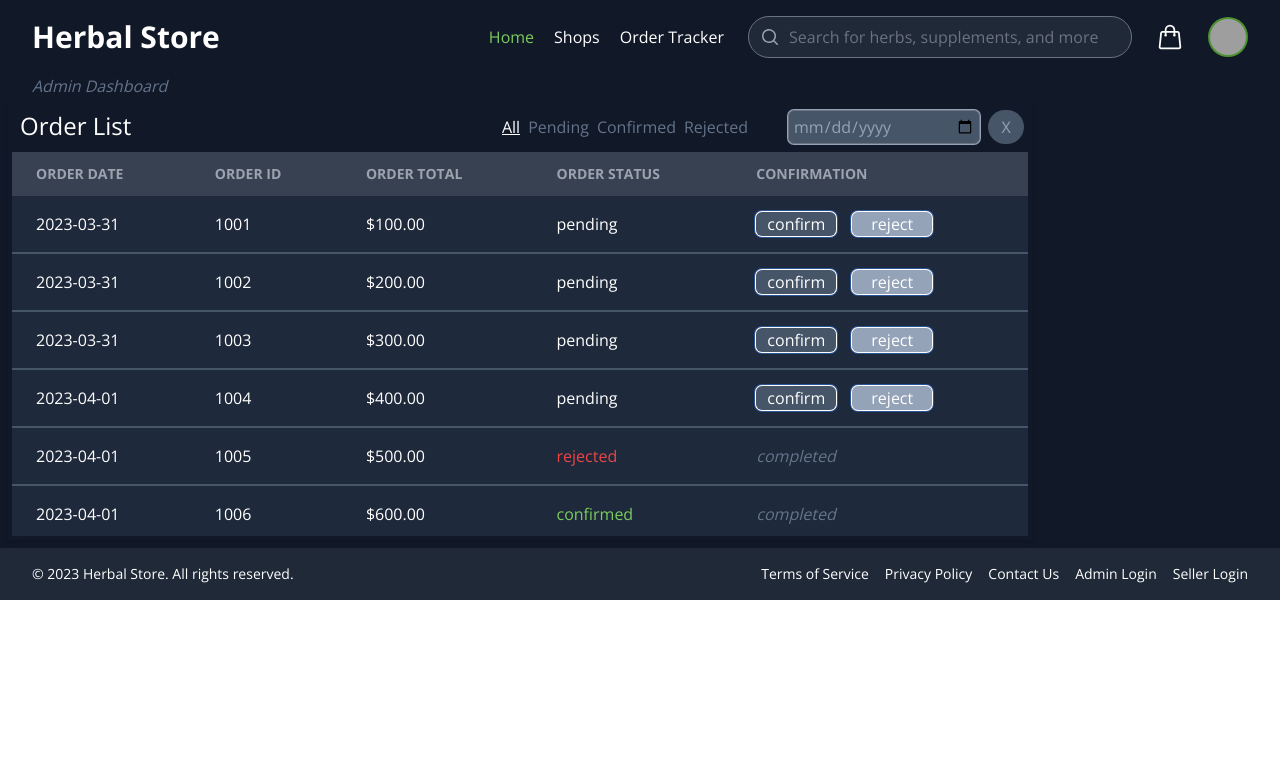
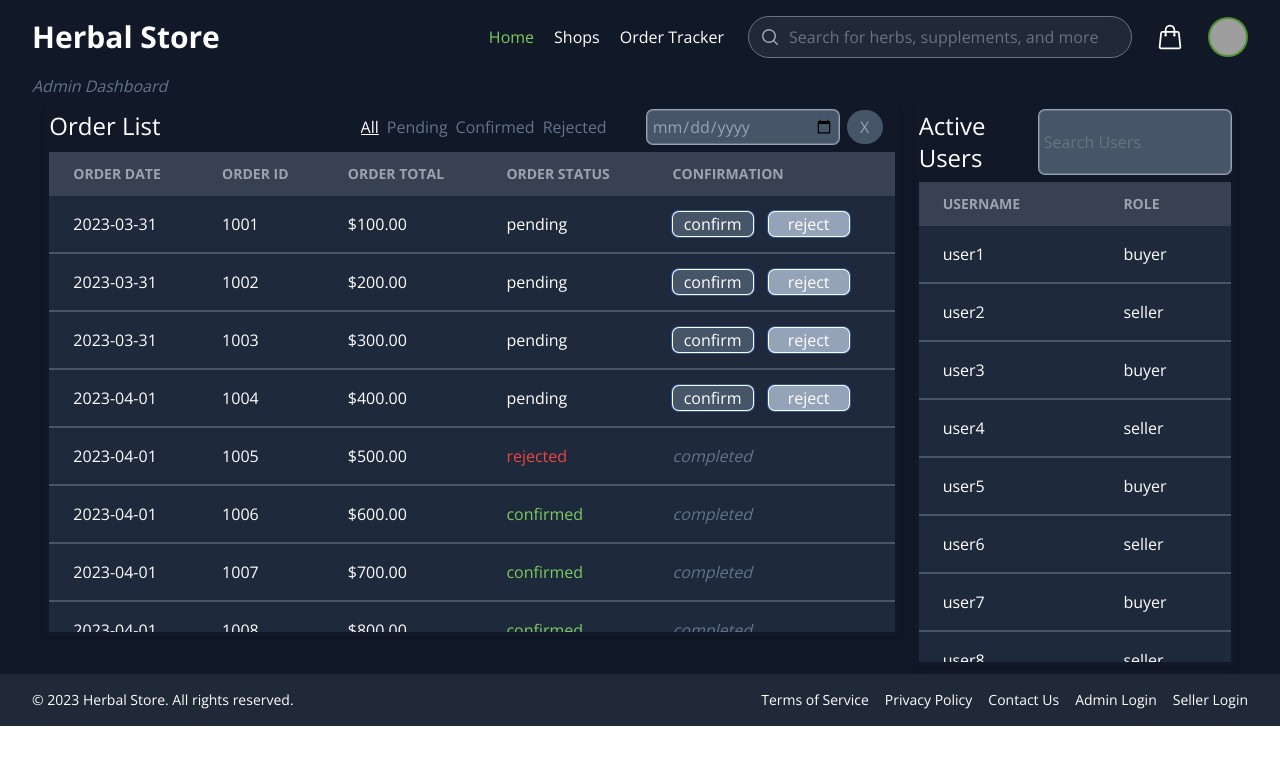
Before and after one commit to Red-Stream-Y3/DS-assignment, a React (Create React App) app in the folder FrontEnd/herbal-store/: page /admin in a window 1280 px wide. Shown: the top 764 px of the page. Built offline with nearby package versions, Linux system fonts and the light colour scheme; grey boxes are pictures that could not be loaded.

Commit message:
admin user list component completed

```diff
--- a/FrontEnd/herbal-store/src/components/adminDash/OrderFilter.jsx
+++ b/FrontEnd/herbal-store/src/components/adminDash/OrderFilter.jsx
@@ -68,7 +68,7 @@ const OrderFilter = (props) => {
     }
 
     return (
-        <div className="w-full flex justify-between m-2">
+        <div className="w-full flex justify-between my-2">
             <div className="text-2xl">Order List</div>
             <div className="flex flex-wrap pr-3">
                 <input
--- a/FrontEnd/herbal-store/src/components/adminDash/OrderList.jsx
+++ b/FrontEnd/herbal-store/src/components/adminDash/OrderList.jsx
@@ -37,7 +37,12 @@ const OrderList = (props) => {
                 orderFilter={orderFilter}
                 date={filterDate}
                 setDate={setFilterDate} />
-            <div className="h-96 overflow-x-auto">
+            <div
+                className="overflow-x-auto"
+                style={{
+                    maxHeight: "30rem",
+                    minHeight: "20rem",
+                    }}>
                 <table
                     className="w-full border-collapse text-left text-grey-400">
                     <thead className="text-sm uppercase bg-gray-700 text-gray-400">
--- /dev/null
+++ b/FrontEnd/herbal-store/src/components/adminDash/UserFilter.jsx
@@ -0,0 +1,23 @@
+import React from "react";
+
+const UserFilter = (props) => {
+
+    const handleSearchChange = ({target}) => {
+        props.setSearch(target.value);
+    }
+
+    return (
+        <div className="my-2 flex justify-between">
+               <div className="text-2xl inline-block">Active Users</div>
+                <input
+                    id="adminUserSearch"
+                    className="ml-10 w-48 p-1 bg-slate-600 rounded-md ring-1 ring-slate-400 text-slate-400"
+                    type="text"
+                    value={props.search}
+                    onChange={handleSearchChange}
+                    placeholder="Search Users" />
+            </div>
+    );
+}
+
+export default UserFilter;
--- /dev/null
+++ b/FrontEnd/herbal-store/src/components/adminDash/UserList.jsx
@@ -0,0 +1,55 @@
+import React, { useState, useEffect } from "react";
+
+import UserFilter from "./UserFilter";
+
+const UserList = (props) => {
+
+    const [users, setUsers] = useState(props.users);
+    const [search, setSearch] = useState("");
+
+    //filter users based on search
+    useEffect(() => {
+        if(search===""){
+            setUsers(props.users);
+        } else {
+            setUsers(props.users.filter(user =>
+                user.username.toLowerCase().includes(search.toLowerCase())));
+        }
+    }, [search, props.users]);
+
+    return (
+        <div className="p-1 shadow-md text-white">
+            <UserFilter
+                search={search}
+                setSearch={setSearch} />
+            <div
+                className="overflow-x-auto"
+                style={{
+                    maxHeight: "30rem",
+                    minHeight: "20rem",
+                    }}>
+                <table
+                    className="w-full border-collapse text-left text-grey-400">
+                    <thead className="text-sm uppercase bg-gray-700 text-gray-400">
+                        <tr>
+                            <th scope="col" className="px-6 py-3">Username</th>
+                            <th scope="col" className="px-6 py-3">Role</th>
+                        </tr>
+                    </thead>
+                    <tbody>
+                        {users.map((user) => (
+                            <tr
+                                key={user.username}
+                                className="bg-slate-800 border-b-2 border-slate-600 m-10 hover:bg-slate-700">
+                                <td className="px-6 py-4">{user.username}</td>
+                                <td className="px-6 py-4">{user.role}</td>
+                            </tr>
+                        ))}
+                    </tbody>
+                </table>
+            </div>
+        </div>
+    );
+}
+
+export default UserList;
--- a/FrontEnd/herbal-store/src/components/index.jsx
+++ b/FrontEnd/herbal-store/src/components/index.jsx
@@ -10,5 +10,6 @@ export { default as ProductCard } from './storeFront/ProductCard';
 
 // admin components
 export { default as OrderList } from './adminDash/OrderList';
+export { default as UserList } from './adminDash/UserList';
 
 // seller components
--- a/FrontEnd/herbal-store/src/pages/AdminDash.jsx
+++ b/FrontEnd/herbal-store/src/pages/AdminDash.jsx
@@ -1,7 +1,11 @@
 import React from "react";
 
-import { Navbar, Footer } from "../components";
-import { OrderList } from "../components";
+import {
+    Navbar,
+    Footer,
+    OrderList,
+    UserList
+} from "../components";
 
 const AdminDash = () => {
 
@@ -36,15 +40,73 @@ const AdminDash = () => {
         orderDate: "2023-04-01",
         orderStatus: "confirmed",
         orderTotal: "600.00"
+    },{
+        orderID: "1007",
+        orderDate: "2023-04-01",
+        orderStatus: "confirmed",
+        orderTotal: "700.00"
+    },{
+        orderID: "1008",
+        orderDate: "2023-04-01",
+        orderStatus: "confirmed",
+        orderTotal: "800.00"
+    },{
+        orderID: "1009",
+        orderDate: "2023-04-01",
+        orderStatus: "confirmed",
+        orderTotal: "900.00"
+    },{
+        orderID: "1010",
+        orderDate: "2023-04-01",
+        orderStatus: "confirmed",
+        orderTotal: "1000.00"
+    }];
+
+    const tempUsers = [{
+        username: "user1",
+        role: "buyer",
+    },{
+        username: "user2",
+        role: "seller",
+    },{
+        username: "user3",
+        role: "buyer",
+    },{
+        username: "user4",
+        role: "seller",
+    },{
+        username: "user5",
+        role: "buyer",
+    },{
+        username: "user6",
+        role: "seller",
+    },{
+        username: "user7",
+        role: "buyer",
+    },{
+        username: "user8",
+        role: "seller",
+    },{
+        username: "user9",
+        role: "buyer",
+    },{
+        username: "user10",
+        role: "seller",
     }];
 
     return (
-        <div className="bg-darkbg">
+        <div className="bg-darkbg w-full">
             <Navbar />
             <h1 className="pl-8 italic text-slate-500">Admin Dashboard</h1>
-            <div className="ml-2 mr-2 mb-2 max-w-5xl">
-                <OrderList orders={tempOrders} />
+            <div className="flex w-full justify-center">
+                <div className="mx-2 mb-2 w-8/12 inline-block">
+                    <OrderList orders={tempOrders} />
+                </div>
+                <div className="mx-2 mb-2 w-3/12 inline-block">
+                    <UserList users={tempUsers} />
+                </div>
             </div>
+
             <Footer />
         </div>
     );
```
